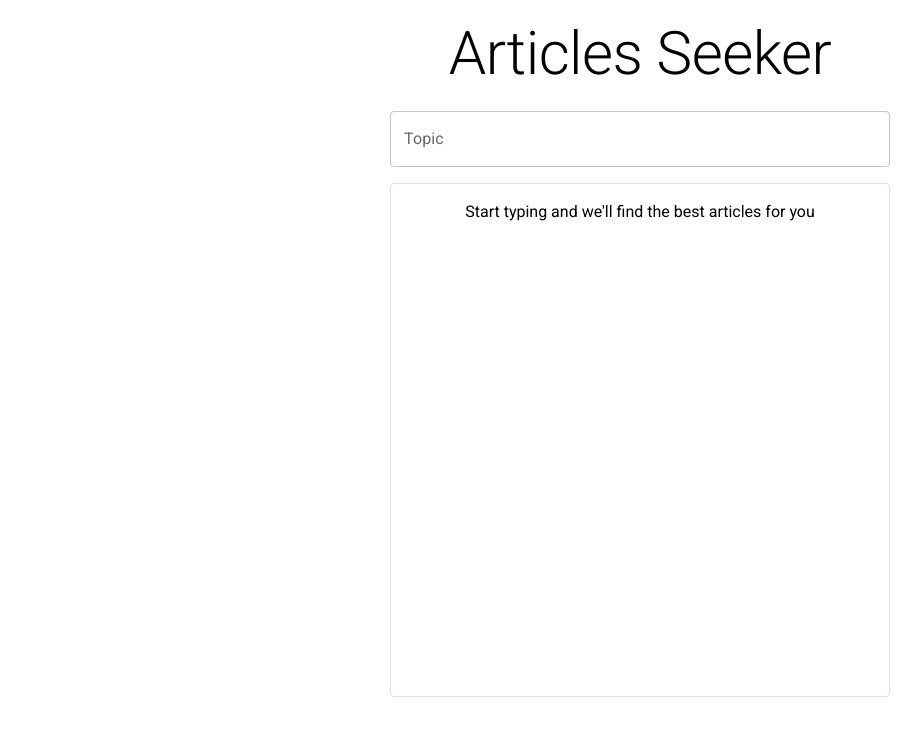
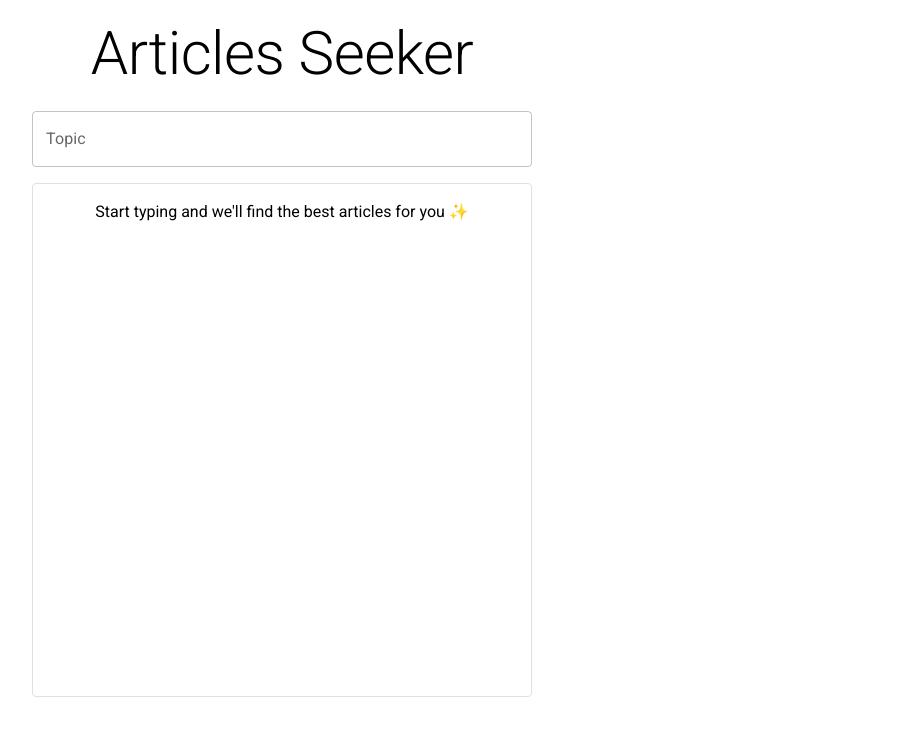
Before and after one commit to arseniypom/articles-seeker-fe, a React (Vite) app: page / in a window 1280 px wide. Shown: the top 736 px of the page, without its empty margins (0-921 px from the left). Built offline with nearby package versions, Linux system fonts and the light colour scheme; a web font is replaced by a local one.

Commit message:
Fixed styling

```diff
--- a/src/App.css
+++ b/src/App.css
@@ -1,5 +1,6 @@
 #root {
   max-width: 1280px;
+  width: 100%;
   margin: 0 auto;
   padding: 2rem;
   text-align: center;
--- a/src/components/ArticleSkeleton.tsx
+++ b/src/components/ArticleSkeleton.tsx
@@ -6,7 +6,7 @@ function ArticleSkeleton() {
       <CardContent>
         <Stack spacing={1}>
           <Skeleton variant="rectangular" width={50} height={14} />
-          <Skeleton variant="rectangular" width="full" height={60} />
+          <Skeleton variant="rectangular" width="full" height={30} />
           <Skeleton variant="rectangular" width="full" height={14} />
           <Skeleton variant="rectangular" width="full" height={14} />
         </Stack>
--- a/src/components/ArticlesList.tsx
+++ b/src/components/ArticlesList.tsx
@@ -23,7 +23,7 @@ function ArticlesList({ articles, topic, isLoading, error }: IArticleProps) {
   }
 
   if (!topic) {
-    return "Start typing and we'll find the best articles for you";
+    return "Start typing and we'll find the best articles for you ✨";
   }
 
   if (!articles?.length) {
--- a/src/index.css
+++ b/src/index.css
@@ -8,19 +8,10 @@
   -moz-osx-font-smoothing: grayscale;
 }
 
-a {
-  font-weight: 500;
-  color: #646cff;
-  text-decoration: inherit;
-}
-a:hover {
-  color: #535bf2;
-}
-
 body {
   margin: 0;
   display: flex;
   place-items: center;
   min-width: 320px;
-  min-height: 100vh;
+  height: 100vh;
 }
```
